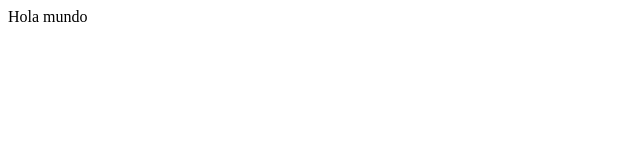
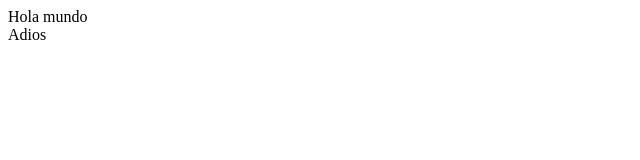
Before and after one commit to yiyiliman1/mtg-Yiyi-Li, a plain HTML site: page index.html in a window 1280 px wide. Shown: the full height of the page, 0-640 px from the left. Drawn offline with Linux system fonts and the light colour scheme.

Commit message:
commit editado segunda vez

```diff
--- a/index.html
+++ b/index.html
@@ -6,5 +6,6 @@
 </head>
 <body>
     <div>Hola mundo</div>
+    <div>Adios</div>
 </body>
 </html>
```
